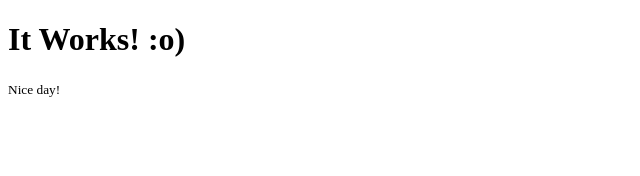
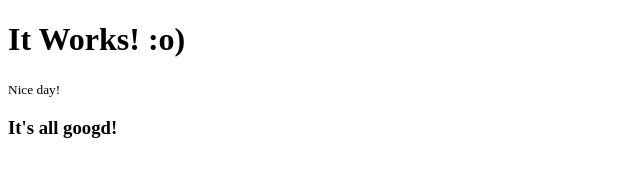
Before and after one commit to alexhernandezcl/alexhernandezcl.github.io, a plain HTML site: page index.html in a window 1280 px wide. Shown: the whole page, without its empty margins (0-640 px from the left). Drawn offline with Linux system fonts and the light colour scheme.

Commit message:
U`pdated

```diff
--- a/index.html
+++ b/index.html
@@ -6,5 +6,8 @@
     <body>
         <h1>It Works! :o)</h1>
         <small>Nice day!</small>
+        <div>
+            <h3>It's all googd!</h3>
+        </div>
     </body>
 </html>
```
